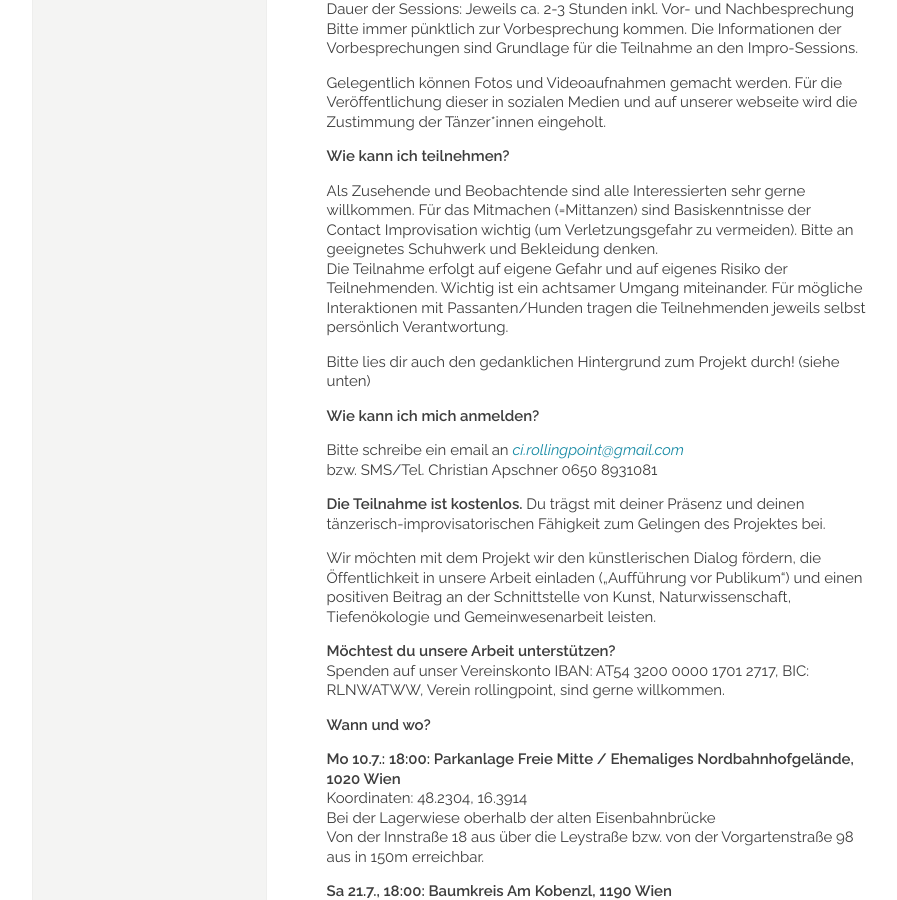
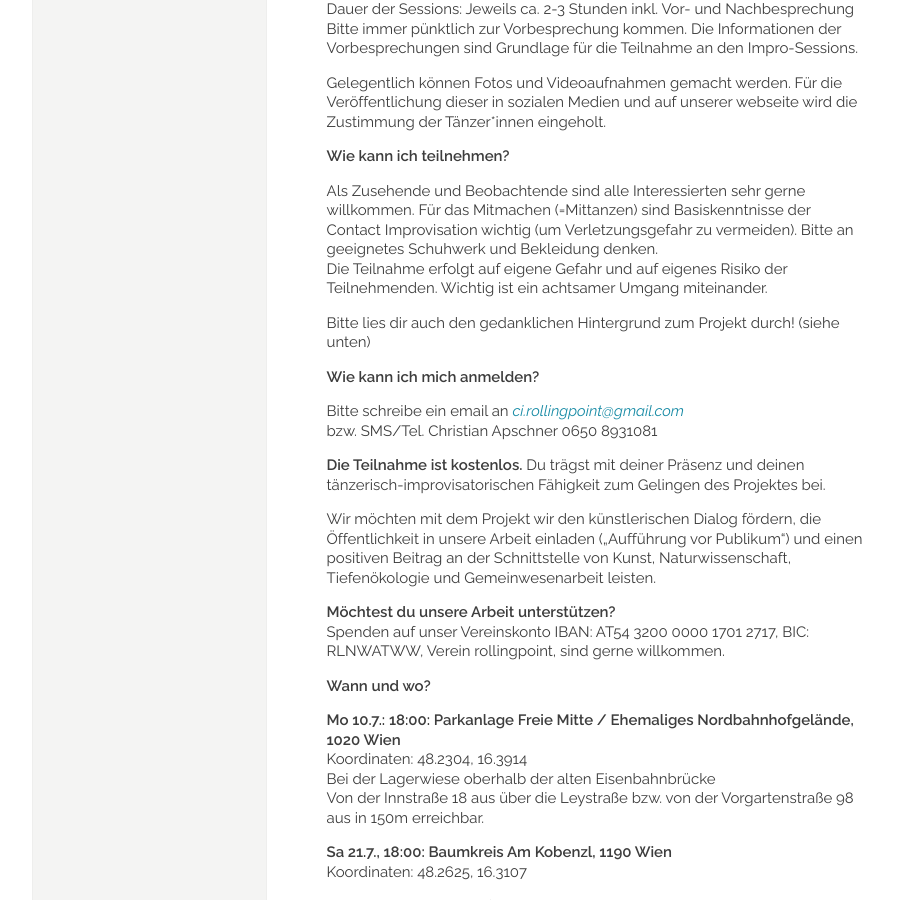
Before and after one commit to manulari/rollingpointat, a Jekyll site: the page built from _pages_de/mycelium.md, in a window 1280 px wide and 900 px high, scrolled down 4743 px. Shown: the whole window, without its empty margins (152-1049 px from the left). Built offline with Jekyll 4.4.1, drawn with Linux system fonts in a browser that asks for light colours; comment, search, counter and statistics services are not loaded.

Commit message:
Update page (de) “mycelium”

```diff
--- a/_pages_de/mycelium.md
+++ b/_pages_de/mycelium.md
@@ -39,8 +39,6 @@ News vom 28.8.2023: Es gibt Fotos vom Termin Am Himmel. Vielen Dank an Michael W
 
 ![](/assets/uploads/dsc00600.jpg)
 
-
-
 ![](/assets/uploads/dsc00604-2-2.jpg)
 
 **Wie läuft das Projekt ab?**
@@ -57,7 +55,7 @@ Gelegentlich können Fotos und Videoaufnahmen gemacht werden. Für die Veröffen
 **Wie kann ich teilnehmen?**
 
 Als Zusehende und Beobachtende sind alle Interessierten sehr gerne willkommen. Für das Mitmachen (=Mittanzen) sind Basiskenntnisse der Contact Improvisation wichtig (um Verletzungsgefahr zu vermeiden). Bitte an geeignetes Schuhwerk und Bekleidung denken.\
-Die Teilnahme erfolgt auf eigene Gefahr und auf eigenes Risiko der Teilnehmenden. Wichtig ist ein achtsamer Umgang miteinander. Für mögliche Interaktionen mit Passanten/Hunden tragen die Teilnehmenden jeweils selbst persönlich Verantwortung.
+Die Teilnahme erfolgt auf eigene Gefahr und auf eigenes Risiko der Teilnehmenden. Wichtig ist ein achtsamer Umgang miteinander.
 
 Bitte lies dir auch den gedanklichen Hintergrund zum Projekt durch! (siehe unten)
 
```
